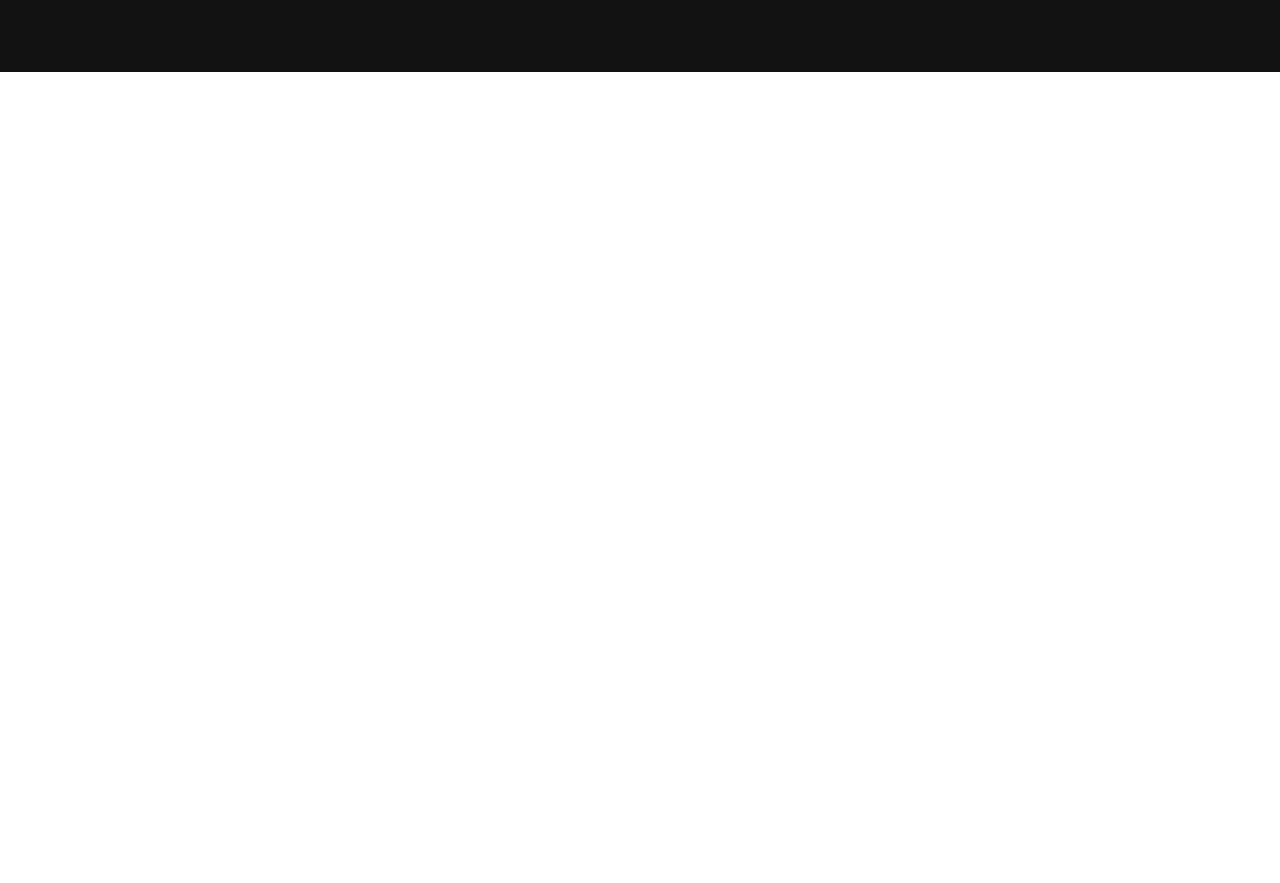
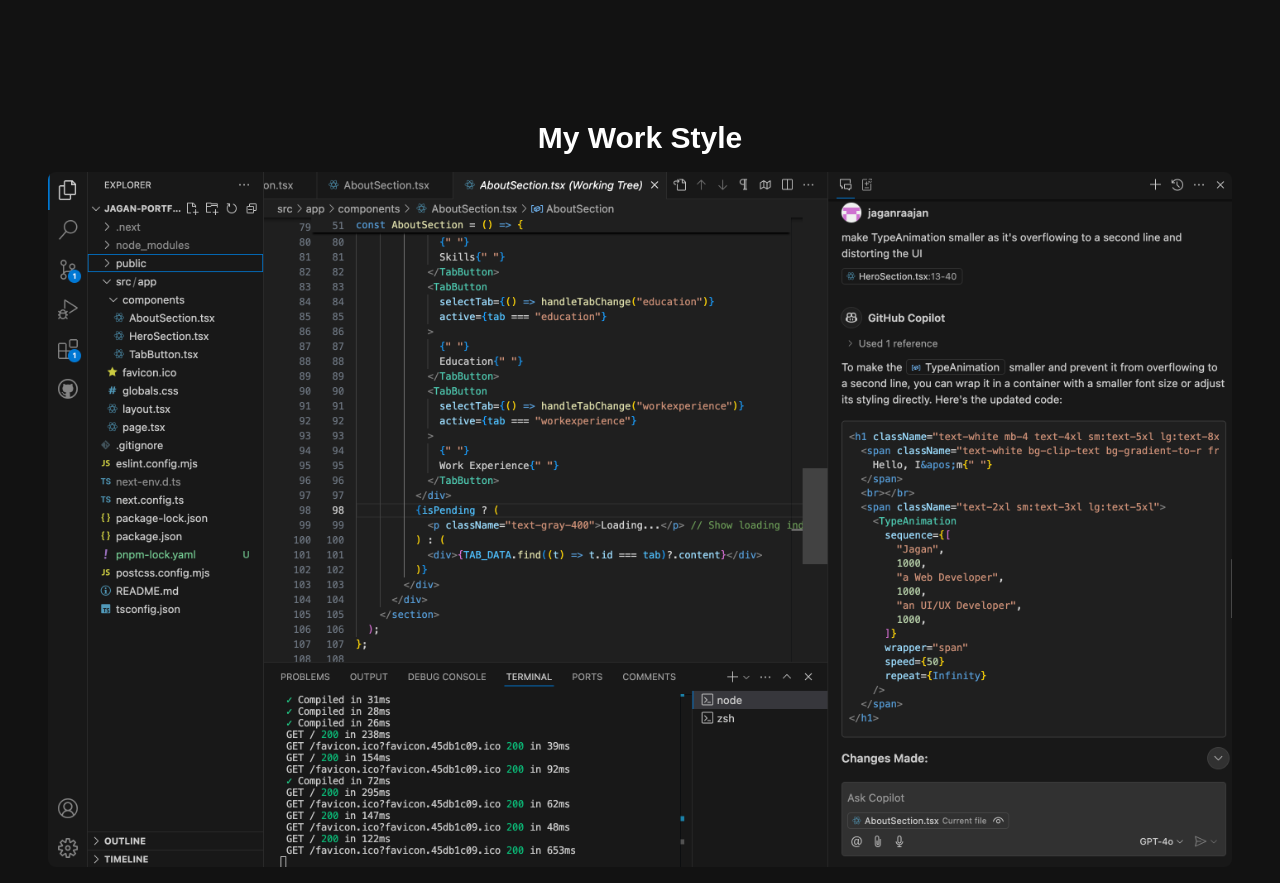
Before and after one commit to jaganraajan/jagan-portfolio, a Next.js app: page / in a window 1280 px wide. Shown: the part 1240-2123 px from the top of the page. Before the commit the page ends 1312 px from the top, so only its background shows below. Built offline with nearby package versions, Linux system fonts and the light colour scheme.

Commit message:
add work style to  about section

```diff
--- a/src/app/components/AboutSection.tsx
+++ b/src/app/components/AboutSection.tsx
@@ -102,6 +102,16 @@ const AboutSection = () => {
           )}
         </div>
       </div>
+      <div className="mt-16 text-center">
+        <h3 className="text-3xl font-bold text-white mb-4">My Work Style</h3>
+        <Image
+          src="/images/work-style.png"
+          alt="VS Code and Copilot in action"
+          width={1920}
+          height={1080}
+          className="rounded-lg mx-auto"
+        />
+      </div>
     </section>
   );
 };
```
Also changed, not shown: public/images/work-style.png (added).
